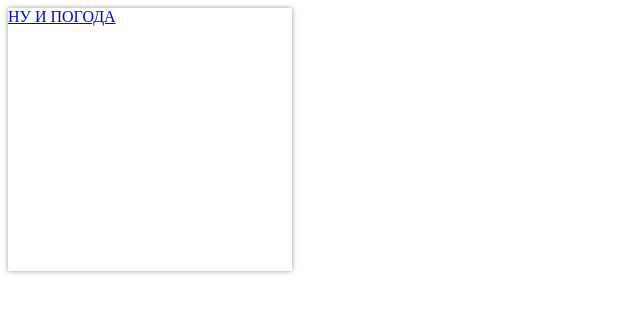
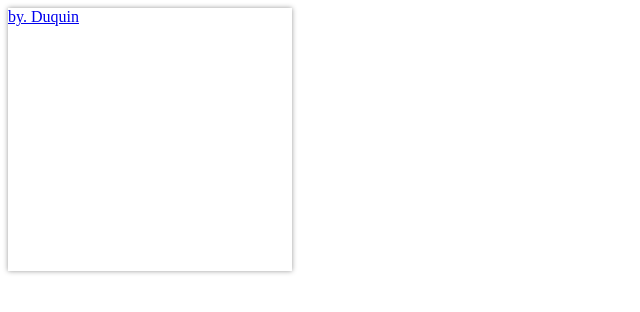
Before and after one commit to Duquin/Weather, a plain HTML site: page index.html in a window 1280 px wide. Shown: the full height of the page, 0-640 px from the left. Drawn offline with Linux system fonts and the light colour scheme.

Commit message:
Update index.html

```diff
--- a/index.html
+++ b/index.html
@@ -1 +1 @@
-<a class="nuipogoda-iframe-informer" data-nuipogoda="informer3" href="https://nuipogoda.ru" style="width:284px;height:263px;display:block;box-shadow: 0 0 5px #999;">НУ И ПОГОДА</a><script>(function(a,f,g){var e=a.createElement(f);e.async=1;e.src=g; a=a.getElementsByTagName(f)[0];a.parentNode.insertBefore(e,a)})(document,'script','//nuipogoda.ru/informer/nuipogoda.js');</script>
+<a class="nuipogoda-iframe-informer" data-nuipogoda="informer3" href="https://github.com/Duquin" style="width:284px;height:263px;display:block;box-shadow: 0 0 5px #999;">by. Duquin</a><script>(function(a,f,g){var e=a.createElement(f);e.async=1;e.src=g; a=a.getElementsByTagName(f)[0];a.parentNode.insertBefore(e,a)})(document,'script','//nuipogoda.ru/informer/nuipogoda.js');</script>
```
